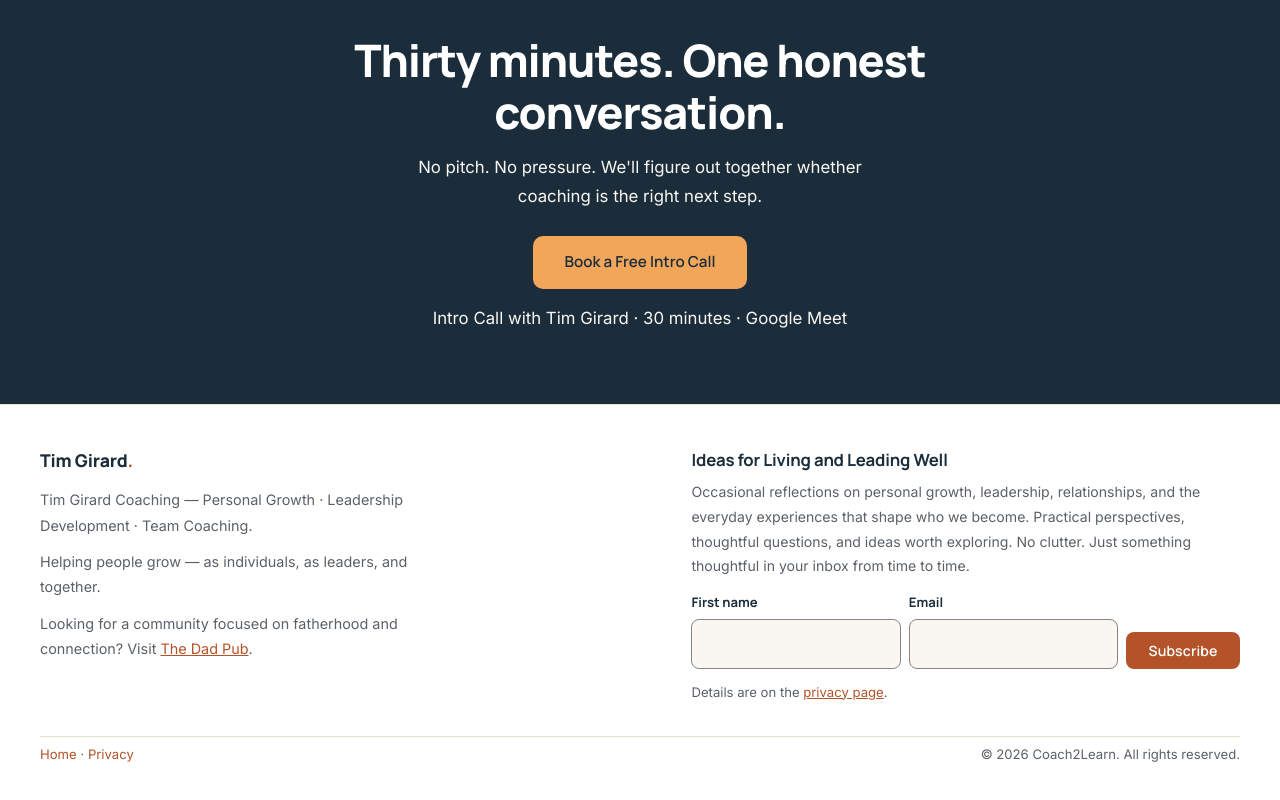
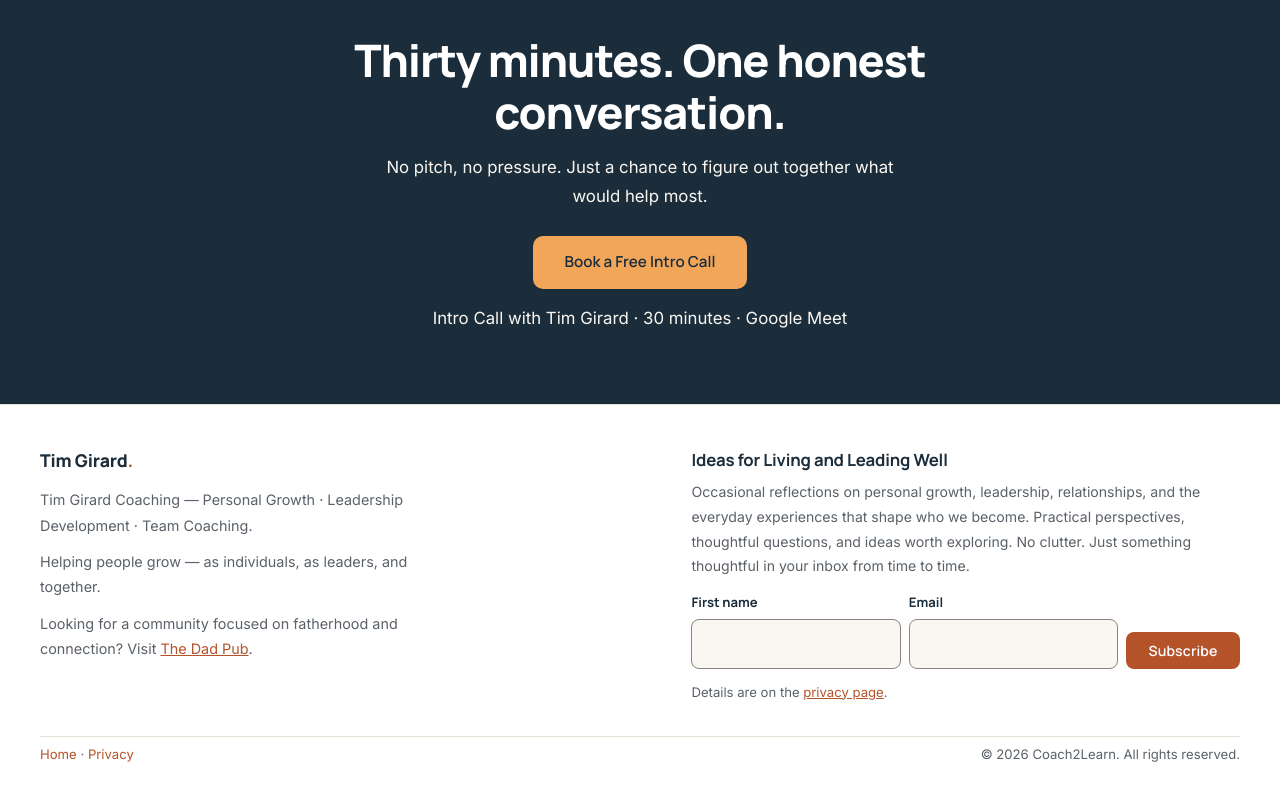
Before and after one commit to coach2learn/coach2learn-website, a plain HTML site: page work-with-me.html in a window 1280 px wide. Shown: the part 1603-2403 px from the top of the page. Drawn offline with Linux system fonts and the light colour scheme.

Commit message:
Soften the Work With Me closing line
The banner keeps the thirty-minute heading and invites a shared look at what would help most.

Co-authored-by: coach2learn <coach2learn@users.noreply.github.com>

```diff
--- a/work-with-me.html
+++ b/work-with-me.html
@@ -94,7 +94,7 @@
 
     <section class="cta-banner">
       <h2>Thirty minutes. One honest conversation.</h2>
-      <p>No pitch. No pressure. We'll figure out together whether coaching is the right next step.</p>
+      <p>No pitch, no pressure. Just a chance to figure out together what would help most.</p>
       <a class="btn-white" href="https://calendly.com/coach2learn/30min" target="_blank" rel="noopener noreferrer">Book a Free Intro Call</a>
       <p class="btn-note">Intro Call with Tim Girard · 30 minutes · Google Meet</p>
     </section>
```
